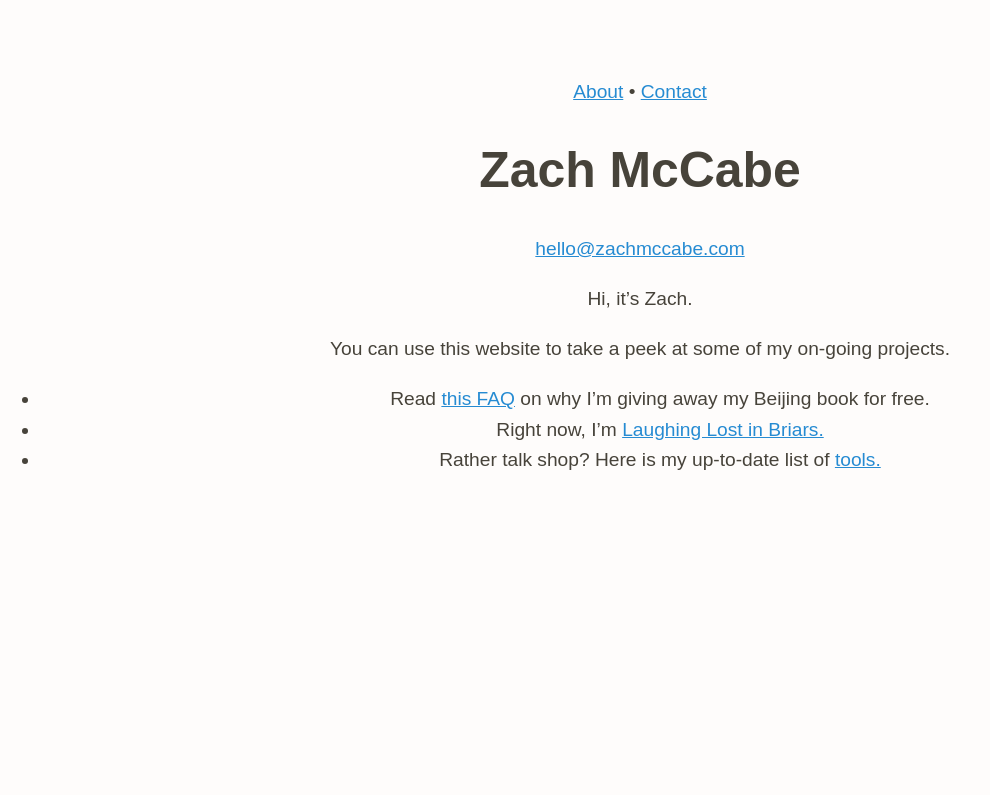
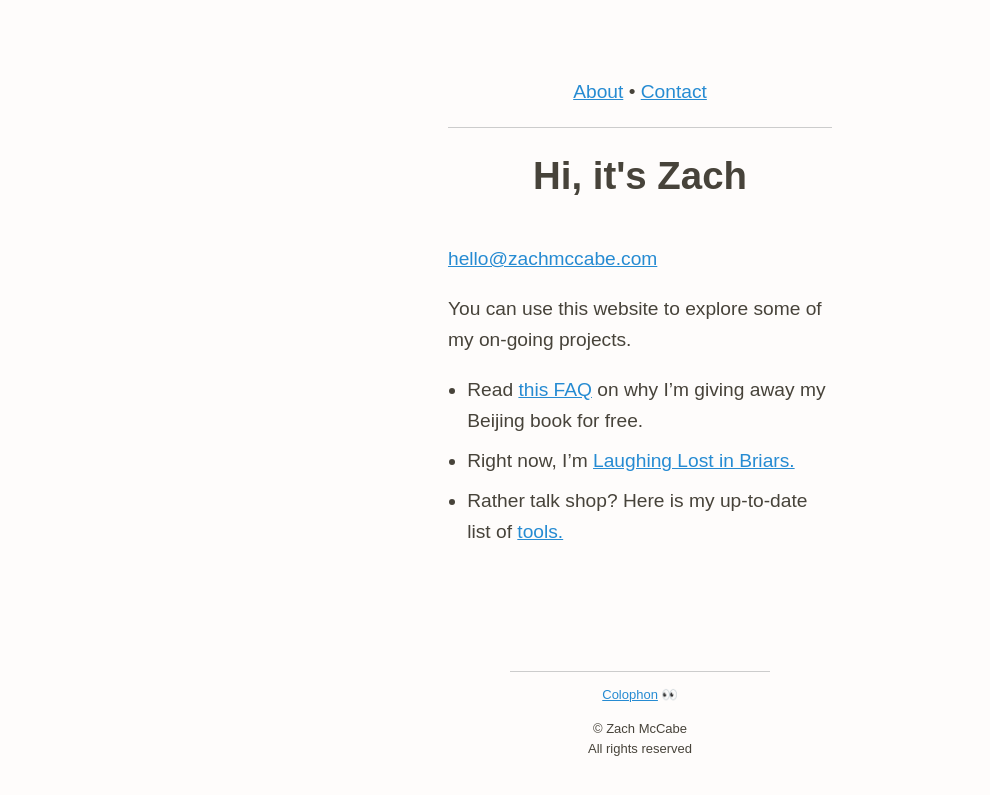
Before and after one commit to zachmccabe/zachmccabe.github.io, a Jekyll site: the page built from index.md, in a window 1280 px wide. Shown: the top 795 px of the page, without its empty margins (0-990 px from the left). Built offline with Jekyll 4.4.1, drawn with Linux system fonts in a browser that asks for light colours.

Commit message:
Update index.md

```diff
--- a/index.md
+++ b/index.md
@@ -1,15 +1,14 @@
 ---
-layout: kaoliang_index
-title: Zach McCabe
+layout: kaoliang3_article
+title: Hi, it's Zach
 date: 2021-03-21
 description: Author and producer of The Photographers Field Guide to Beijing
 
 ---
 
+{% include key_details.html %}
 
-<span class="lede">Hi, it's Zach.</span>
-
-You can use this website to take a peek at some of my on-going projects.
+You can use this website to explore some of my on-going projects.
 
 + Read [this FAQ] on why I'm giving away my Beijing book for free.
 + Right now, I'm [Laughing Lost in Briars.]
```
